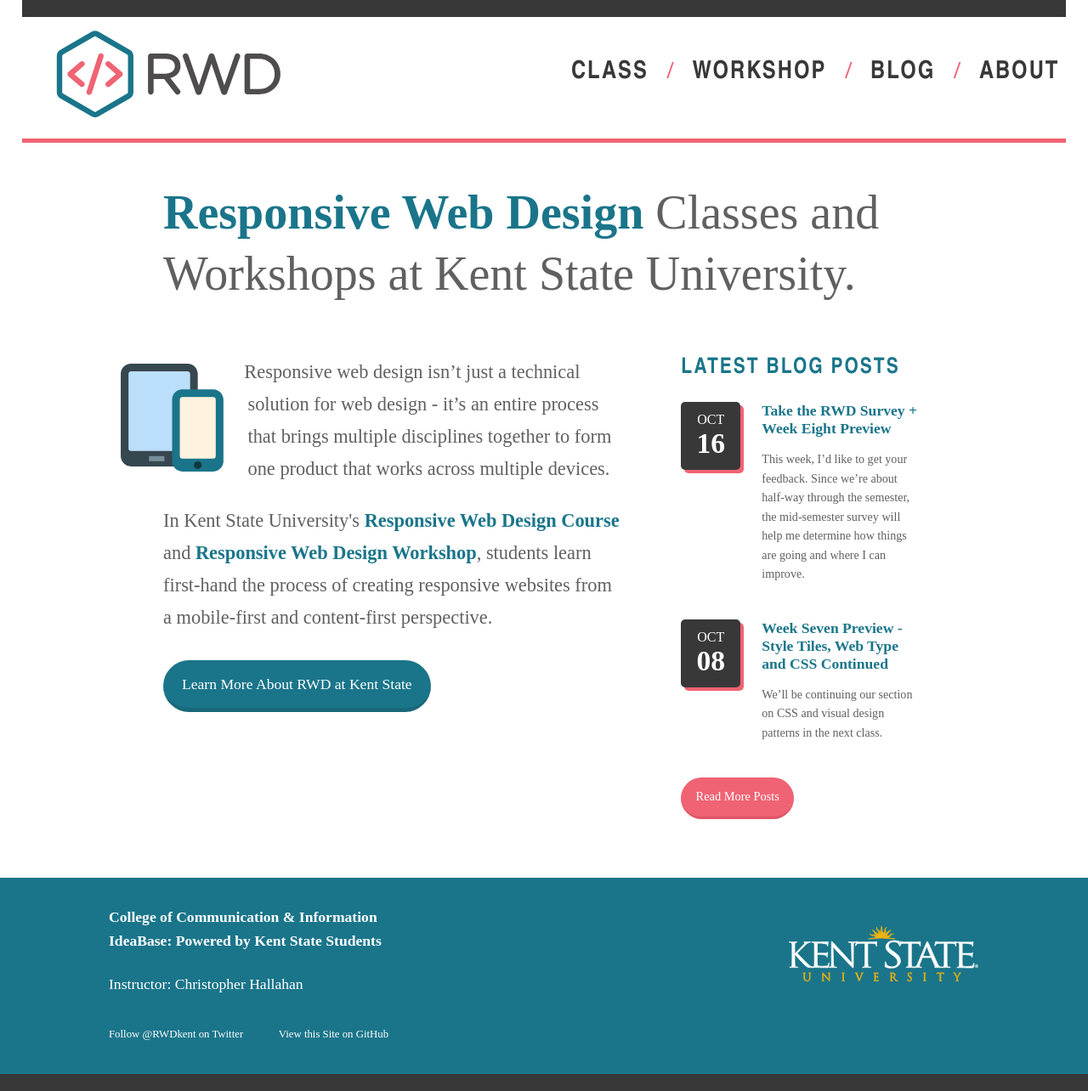
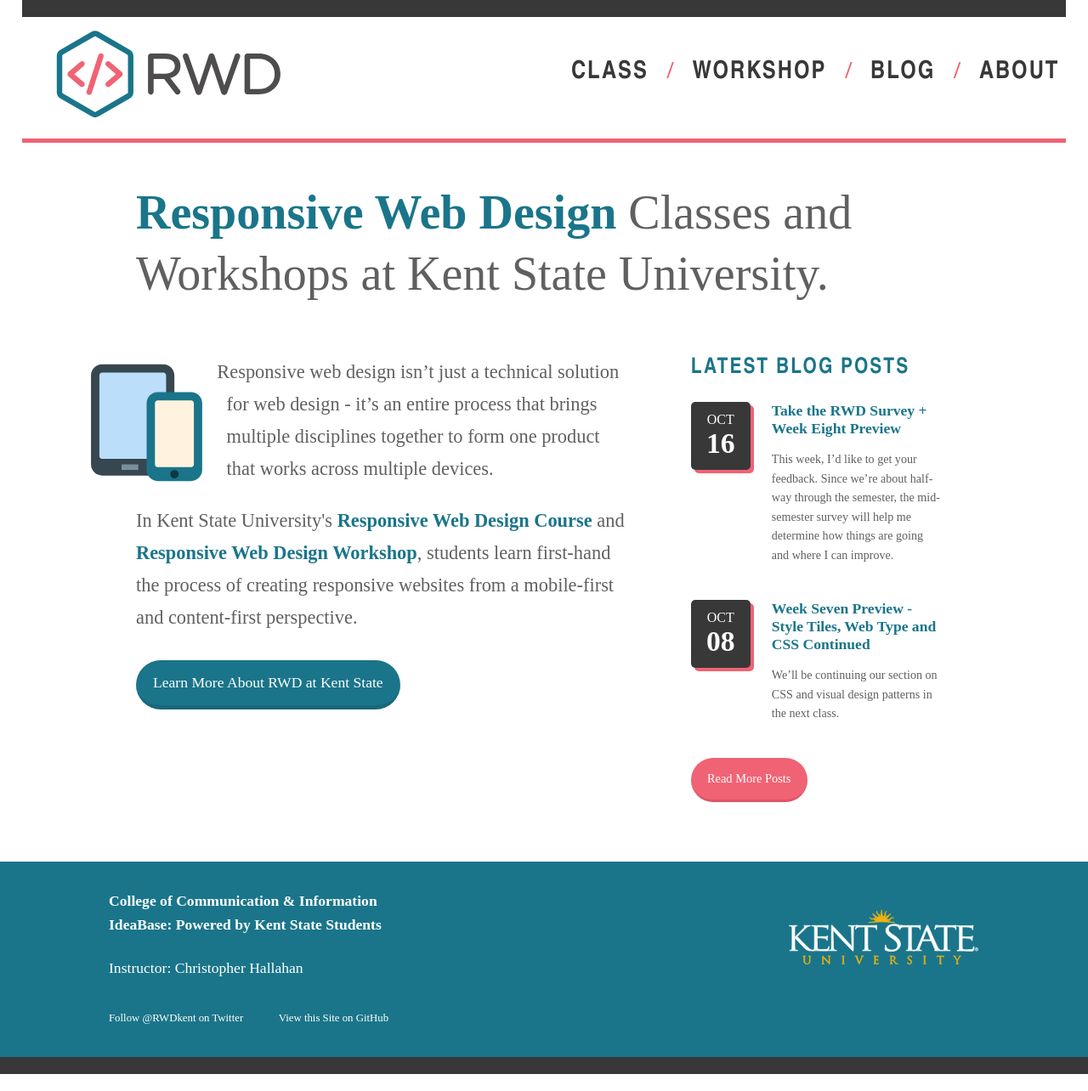
Before and after one commit to KentStateWeb/rwd, a Jekyll site: the page built from index.html, in a window 1280 px wide. Shown: the whole page at 85% size. Built offline with Jekyll 4.4.1, drawn with Linux system fonts in a browser that asks for light colours.

Commit message:
Update slides and stylesheet

```diff
--- a/stylesheets/style.css
+++ b/stylesheets/style.css
@@ -70,7 +70,7 @@
 
 main ol li {
 	margin-bottom: .75em;
-	font-size: 1rem;
+	font-size: 1.1rem;
 }
 
 table {
@@ -120,7 +120,7 @@
 	padding-left: 1em;
 	padding-left: 1em;
     text-indent: -1em;
-    font-size: 1em;
+    font-size: 1.1rem;
 }
 
 main ul li:before {
@@ -426,7 +426,7 @@
 
 p.introduction {
 	font-family: "nimbus-sans";
-	font-size: 1.3em;
+	font-size: 1.2em;
 	margin-top: 0;
 	line-height: 1.7;
 }
@@ -519,7 +519,7 @@
 }
 
 main {
-	padding: 0 12em;
+	padding: 0 10em;
 	max-width: 1500px;
 	margin: 0 auto;
 }
@@ -535,7 +535,11 @@
 }
 
 .main-content-area-full {
-	padding: 0 10%;
+	padding: 0 15%;
+}
+
+.main-content-area-full p {
+	font-size: 1.2em;
 }
 
 .instructor-aside {
@@ -579,6 +583,12 @@
 	line-height: 1.3;
 	font-family: "nimbus-sans";
 	float: left;
+
+}
+@media screen and (min-width: 600px) {
+	.tagline p {
+		margin-bottom: .25em;
+	}
 }
 
 @media screen and (min-width: 800px) {
@@ -896,7 +906,7 @@
 	color: white;
 	font-family: "proxima-nova-soft";
 	font-size: .9em;
-	padding: 1em 1.25em;
+	padding: 1rem 1.25rem;
 	display: inline-block;
 	border-radius: 40px;
 	margin-top: .5em;
@@ -907,14 +917,14 @@
 
 @media screen and (min-width: 600px) {
 	.button {
-		font-size: 1.1em;
+		font-size: 1.1rem;
 	}
 }
 
 .button.small {
 	background-color: rgb(240,99,116);
-	font-size: .9em;
-	padding: 1em 1.2em;
+	font-size: .9rem;
+	padding: 1rem 1.2rem;
 	border-bottom: 3px solid #DE5667;
 }
 
```
Also changed, not shown: 1 other file.
